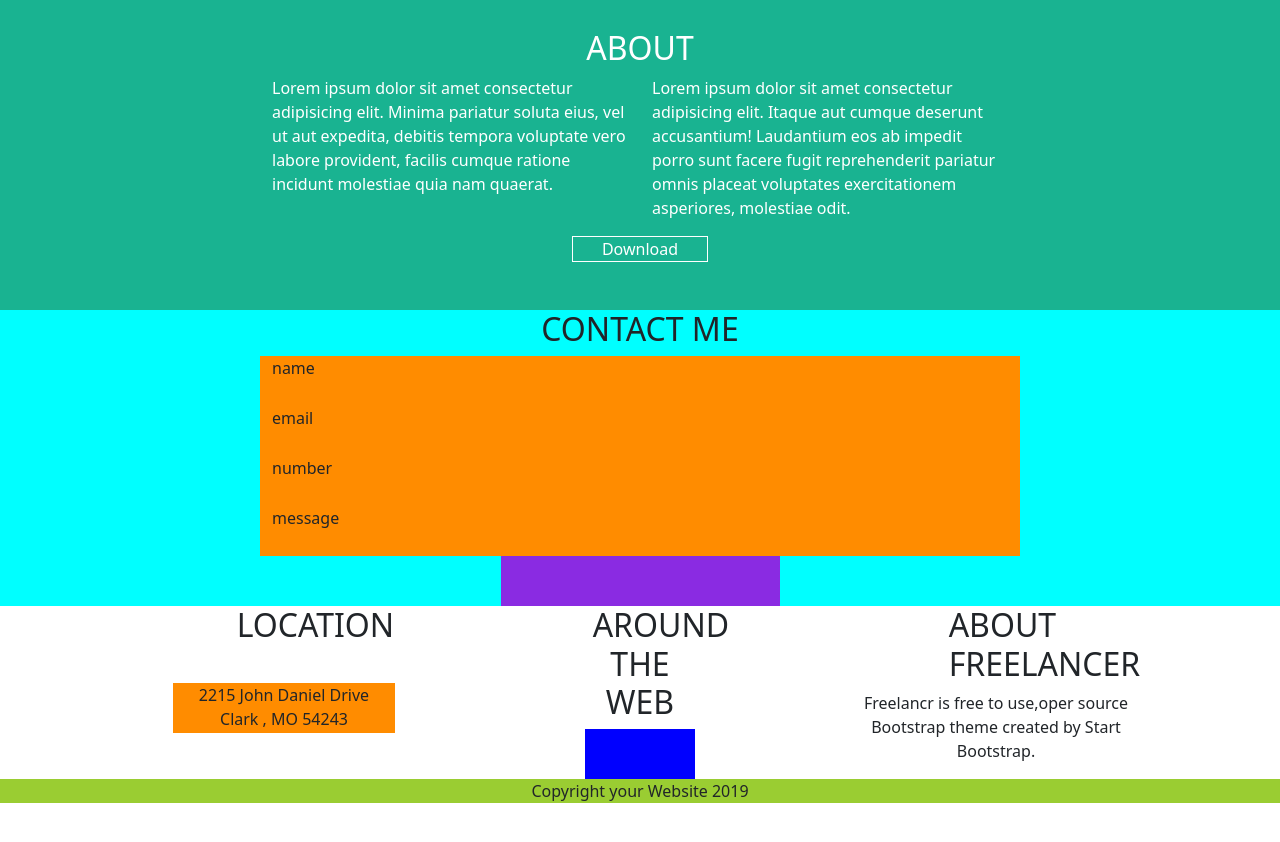
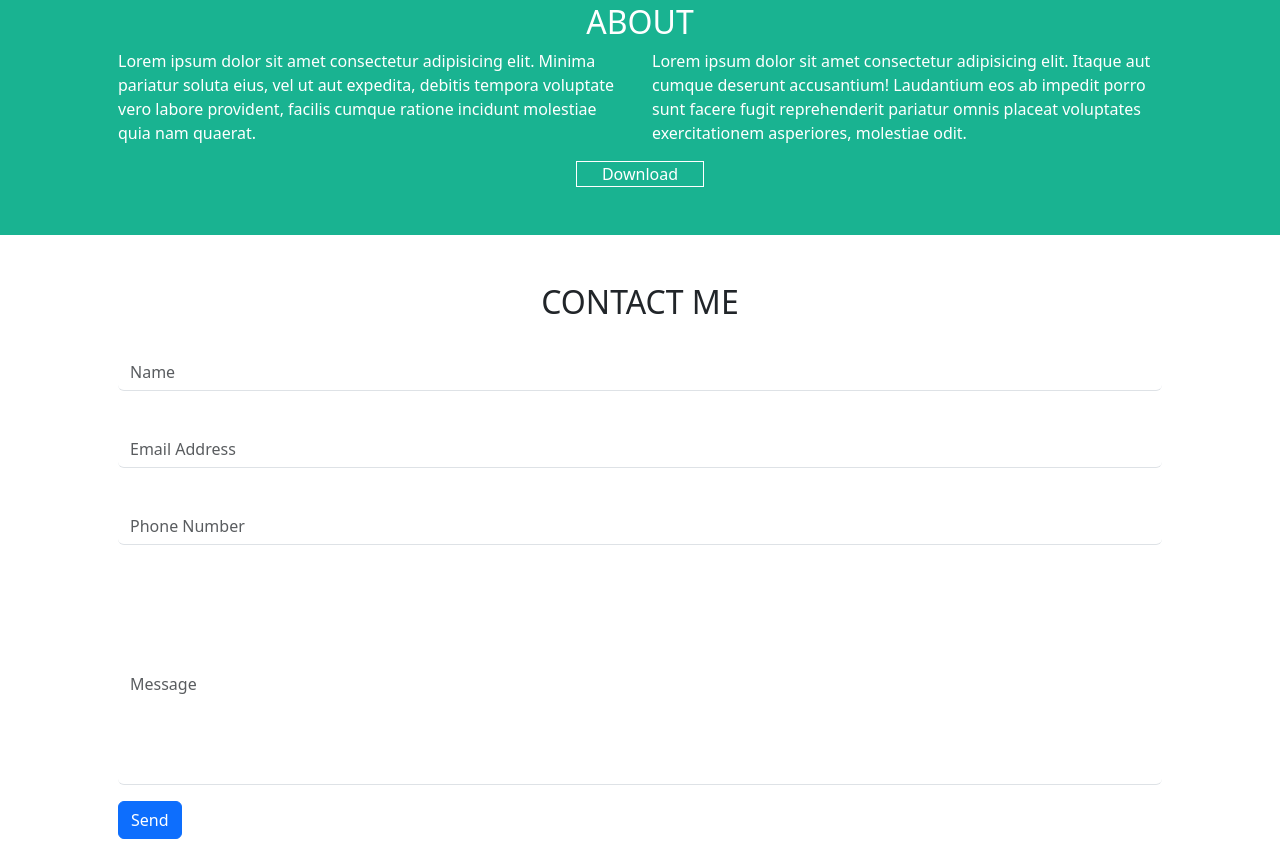
Before and after one commit to MatteoBassanin/html-css-bootstrap-freelancer, a plain HTML site: page index.html in a window 1280 px wide. Shown: the part 1492-2334 px from the top of the page. Before the commit the page ends 2295 px from the top, so only its background shows below. Drawn offline with nearby package versions, Linux system fonts and the light colour scheme.

Commit message:
section contact me

```diff
--- a/css/style.css
+++ b/css/style.css
@@ -91,6 +91,6 @@ main{
 
 
 
-#contact_me{
+/* #contact_me{
     background-color: aqua;
-}
+} */
--- a/index.html
+++ b/index.html
@@ -43,7 +43,7 @@
     <main>
 
         <section id="start_bootstrap" class="text-center text-white py-5">
-            <div class="container bootstrap border">
+            <div class="container px-5">
                 <div class="row justify-content-center">
                     <div class=" col-4 ms_img_container">
                         <img src="img/avatar.svg" alt=""/>
@@ -112,17 +112,17 @@
 
         <section id="about" class="text-white text-center py-5">
 
-            <div class="container">
+            <div class="container px-5">
                 <h2>ABOUT</h2>
                 <div class="row justify-content-center text-start">
-                    <div class="col-10 col-md-4 ms_text_about">
+                    <div class="col-12 col-md-6 ms_text_about">
                         <p>Lorem ipsum dolor sit amet consectetur adipisicing elit. Minima pariatur soluta eius, vel ut aut expedita, debitis tempora voluptate vero labore provident, facilis cumque ratione incidunt molestiae quia nam quaerat.</p>
                     </div>
-                    <div class="col-10 col-md-4 ms_text_about">
+                    <div class="col-12 col-md-6 ms_text_about">
                         <p>Lorem ipsum dolor sit amet consectetur adipisicing elit. Itaque aut cumque deserunt accusantium! Laudantium eos ab impedit porro sunt facere fugit reprehenderit pariatur omnis placeat voluptates exercitationem asperiores, molestiae odit.</p>
                     </div>
                     <div class="col-6">
-                        <div class="border border-white w-25 m-auto text-center"> Download</div>
+                        <div class="border border-white w-25 m-auto text-center"> <a class="text-decoration-none text-white" href="#">Download</a> </div>
                     </div>
 
 
@@ -135,33 +135,35 @@
 
 
 
-        <section id="contact_me">
-            <div class="container">
-                <div class="row justify-content-center">
-                    <div class="row justify-content-center">
-                        <h2 class="col-4 text-center"> CONTACT ME</h2>
+        <section id="contact_me" class="py-5">
+            <div class="container px-5">
 
-                    </div>
-                    <div class="col-8 ms_name">
-                        name
-                    </div>
-                    <div class="col-8 ms_email">
-                        email
-                    </div>
-                    <div class="col-8 ms_number">
-                        number
-                    </div>
-                    <div class="col-8 ms_message">
-                        message
-                    </div>
-                    <div class="row justify-content-center">
-                        <div class="button col-3 "></div>
+                    <h2 class="text-center"> CONTACT ME</h2>
 
-                    </div>
+                    <form>
+                        <div class="mb-3">
+                          <label for="name_form" class="form-label"></label>
+                          <input type="text" class="form-control border-top-0 border-end-0 border-start-0" id="name_form" placeholder="Name">
+                        </div>
 
+                        <div class="mb-3">
+                          <label for="input_Email" class="form-label"></label>
+                          <input type="email" class="form-control border-top-0 border-end-0 border-start-0" id="input_email" placeholder="Email Address">
+
+                        </div>
+                        <div class="mb-3">
+                          <label for="phone_number" class="form-label"></label>
+                          <input type="text" class="form-control border-top-0 border-end-0 border-start-0" id="phone_number" placeholder="Phone Number">
+                        </div>
+
+                        <div class="mb-3">
+                          <label for="input_message" class="form-label" placeholder="Message"></label>
+                          <input type="textarea" class="form-control border-top-0 border-end-0 border-start-0" id="input_message" placeholder="Message" style="height: 200px">
+                        </div>
+
+                        <button type="submit" class="btn btn-primary">Send</button>
+                      </form>
                 </div>
-
-            </div>
 
         </section>
 
```
